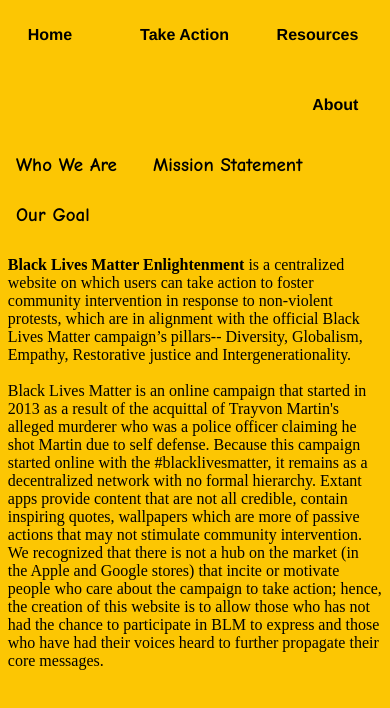
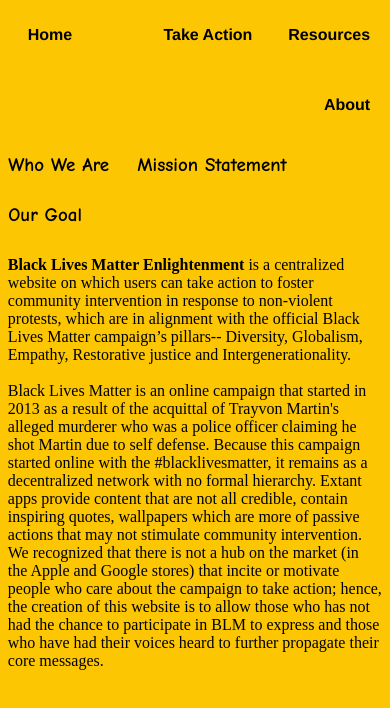
Before and after one commit to AyeshaKhalid01/BLM, a plain HTML site: page About.html in a window 390 px wide. Drawn offline with Linux system fonts and the light colour scheme.

Commit message:
mobile nav

```diff
--- a/Css/style.css
+++ b/Css/style.css
@@ -95,7 +95,7 @@ margin-right: 2%;
    .tab button {
     background-color: inherit;
     float: centre;
-    margin-left: 13%;
+    margin-left: 5%;
     border: none;
     outline: none;
     font-family: "Comic Sans MS", cursive, sans-serif;
@@ -185,7 +185,7 @@ margin-right: 2%;
   .tab button {
     background-color: inherit;
     float: centre;
-    margin-left: 0%;
+    margin-left: -2%;
     border: none;
     outline: none;
     font-family: "Comic Sans MS", cursive, sans-serif;
@@ -203,4 +203,10 @@ margin-right: 2%;
     text-align: center;
     overflow: hidden;
   }
+  nav ul li {
+    float: right;
+    padding-right: 1%;
+
+  }
+
 }
```
